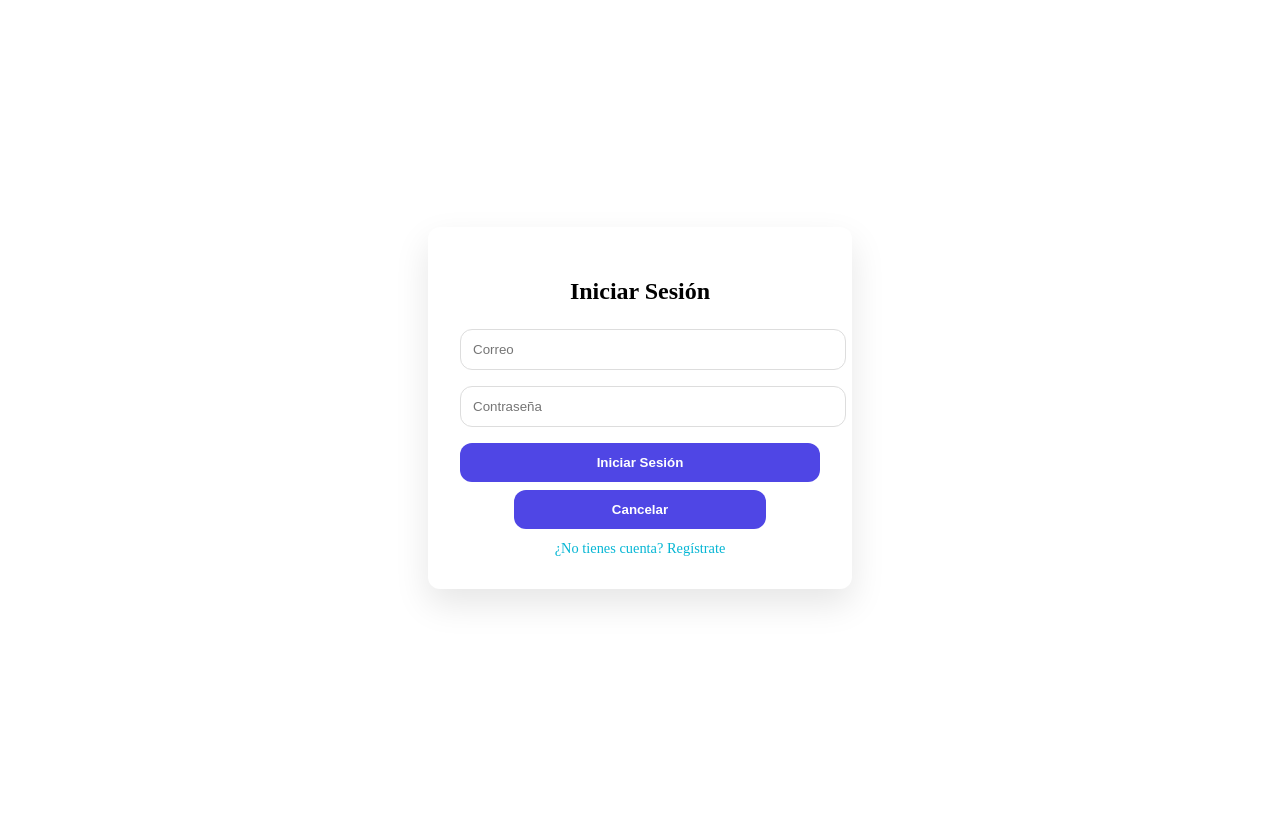
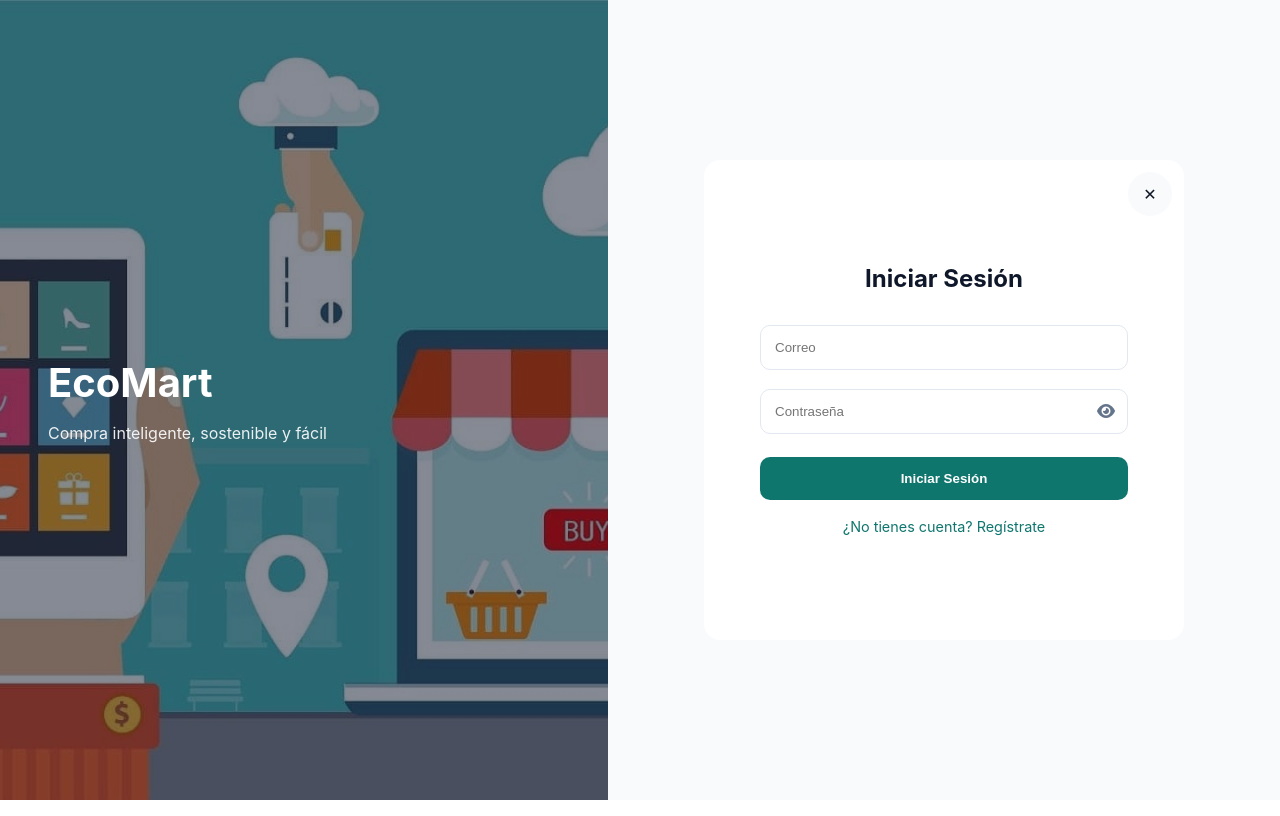
Before and after one commit to Anfeli52/EcoMart, a React (Vite) app in the folder Frontend/: page /login in a window 1280 px wide. Built offline with nearby package versions, Linux system fonts and the light colour scheme; no server answers.

Commit message:
✨ feat(auth): improve auth UI/UX with password validation, visibility toggle and layout fixes

```diff
--- a/Frontend/package.json
+++ b/Frontend/package.json
@@ -10,6 +10,7 @@
     "preview": "vite preview"
   },
   "dependencies": {
+    "@fortawesome/fontawesome-free": "^7.2.0",
     "axios": "^1.15.0",
     "jwt-decode": "^4.0.0",
     "react": "^19.2.4",
--- a/Frontend/src/index.css
+++ b/Frontend/src/index.css
@@ -1,66 +1,185 @@
-.auth-container {
-    height: 100vh;
+.auth-layout {
+  display: flex;
+  min-height: 100vh;
+  font-family: 'Inter', sans-serif;
+  width: 100%;
+}
+
+.auth-visual {
+  flex: 1;
+  background: url('./assets/auth-pict.jpeg') center/cover no-repeat;
+  position: relative;
+  display: none;
+  min-width: 0;
+}
+
+@media (min-width: 768px) {
+  .auth-visual {
+    display: block;
+  }
+}
+
+.auth-visual .overlay {
+  position: absolute;
+  inset: 0;
+  background: rgba(15, 23, 42, 0.5);
+  color: white;
+  display: flex;
+  flex-direction: column;
+  justify-content: center;
+  padding: 3rem;
+}
+
+.auth-visual .overlay h1 {
+  font-size: 2.5rem;
+  margin-bottom: 1rem;
+}
+
+.auth-visual .overlay p {
+  font-size: 1rem;
+  opacity: 0.9;
+}
+
+.auth-form-container {
+  flex: 1;
   display: flex;
   justify-content: center;
   align-items: center;
+  background: #f8fafc;
+  padding: 2rem;
 }
 
 .auth-form {
+  position: relative;
+  width: 100%;
+  max-width: 420px;
   background: white;
-  padding: 2rem;
-  border-radius: 12px;
-  width: 360px;
-  box-shadow: 0 15px 35px rgba(0, 0, 0, 0.1);
-  animation: fadeIn 0.4s ease-in-out;
+  padding: 3rem 2.5rem;
+  border-radius: 16px;
 
-  h2 {
-    text-align: center;
-    margin-bottom: 1.5rem;
+  min-height: 480px;
+  display: flex;
+  flex-direction: column;
+  justify-content: center;
+
+  box-shadow: none;
 }
 
-  input {
+@media (min-width: 1024px) {
+  .auth-form {
+    max-width: 480px;
+    padding: 3.5rem;
+  }
+}
+
+.auth-form h2 {
+  text-align: center;
+  margin-bottom: 2rem;
+  color: #0f172a;
+}
+
+.auth-form input {
   width: 100%;
-    margin-bottom: 1rem;
-    padding: 12px;
-    border-radius: 12px;
-    border: 1px solid #ddd;
+  margin-bottom: 1.2rem;
+  padding: 14px;
+  border-radius: 10px;
+  border: 1px solid #e2e8f0;
   transition: 0.2s;
 }
 
-  button {
-    width: 100%;
-    padding: 12px;
-    border: none;
-    border-radius: 12px;
-    background: #4f46e5;
-    color: white;
-    font-weight: bold;
-    cursor: pointer;
-    transition: 0.3s;
-  }
-  button:hover {
-      transform: translateY(-2px);
-      background: #4338ca;
+.auth-form input:focus {
+  outline: none;
+  border-color: #0f766e;
+  box-shadow: 0 0 0 3px rgba(15, 118, 110, 0.15);
 }
 
-
-.back-button {
-    display: flex;
-    justify-content: center;
-    width: 70%;
+.auth-form button[type="submit"] {
+  width: 100%;
+  padding: 14px;
+  border-radius: 10px;
+  border: none;
+  background: #0f766e;
+  color: white;
+  font-weight: 600;
+  cursor: pointer;
+  transition: 0.2s;
   margin-top: 0.5rem;
-    margin-left: auto;
-    margin-right: auto;
 }
 
-  .link {
+.auth-form button[type="submit"]:hover {
+  background: #115e59;
+}
+
+.auth-form .link {
   text-align: center;
-    margin-top: 10px;
+  margin-top: 16px;
+}
 
-    a {
-      color: #06b6d4;
+.auth-form .link a {
+  color: #0f766e;
+  font-size: 0.9rem;
   text-decoration: none;
-      font-size: 0.9rem;
+}
+
+.auth-form .link a:hover {
+  text-decoration: underline;
+}
+
+.icon-button {
+  position: absolute;
+  top: 12px;
+  right: 12px;
+  background: transparent;
+  border: none;
+  font-size: 1.2rem;
+  color: #64748b;
+  cursor: pointer;
+}
+
+.icon-button:hover {
+  color: #0f172a;
+}
+
+.error {
+  color: #ef4444;
+  font-size: 0.85rem;
+  text-align: center;
+  margin-bottom: 10px;
+}
+
+.input-group {
+  position: relative;
+  width: 100%;
+  margin-bottom: 1rem;
+  height: 44px;
+}
+
+.toggle-password {
+  position: absolute;
+  top: 50%;
+  right: 12px;
+  transform: translateY(-50%);
+
+  background: transparent;
+  border: none;
+  cursor: pointer;
+
+  color: #64748b;
+  font-size: 1rem;
+
+  display: flex;
+  align-items: center;
+  justify-content: center;
+
+  transition: 0.2s;
+
+  &:hover {
+    color: #0f172a;
+    transform: translateY(-50%) scale(1.1);
   }
 }
+* {
+  margin: 0;
+  padding: 0;
+  box-sizing: border-box;
 }
--- a/Frontend/src/main.tsx
+++ b/Frontend/src/main.tsx
@@ -1,5 +1,6 @@
 import ReactDOM from 'react-dom/client'
 import './index.css'
+import '@fortawesome/fontawesome-free/css/all.min.css';
 import App from './App.tsx'
 import { AuthProvider } from './context/AuthContext.tsx'
 
--- a/Frontend/src/pages/auth/Login.tsx
+++ b/Frontend/src/pages/auth/Login.tsx
@@ -4,14 +4,16 @@
 import type { LoginData } from "../../types/types";
 
 const Login = () => {
-    const auth  = useContext(AuthContext);
+    const auth = useContext(AuthContext);
     const navigate = useNavigate();
 
-    if(!auth){
+    if (!auth) {
         throw new Error("AuthContext no disponible");
     }
 
     const { login } = auth;
+    const [errorMsg, setErrorMsg] = useState<string | null>(null);
+    const [showPassword, setShowPassword] = useState(false);
     const [form, setForm] = useState<LoginData>({
         correo: "",
         password: ""
@@ -31,26 +33,55 @@
             navigate("/")
         } catch (error: unknown) {
             if (error instanceof Error) {
-                alert(error.message);
+                setErrorMsg(error.message);
             } else {
-                alert("Error en el inicio de sesión");
+                setErrorMsg("Error en el inicio de sesión");
             }
         }
     }
 
     return (
-        <div className="auth-container">
+        <div className="auth-layout">
+
+            <div className="auth-visual">
+                <div className="overlay">
+                    <h1>EcoMart</h1>
+                    <p>Compra inteligente, sostenible y fácil</p>
+                </div>
+            </div>
+
+            <div className="auth-form-container">
                 <form className="auth-form" onSubmit={handleSubmit}>
+
+                    <button
+                        type="button"
+                        className="icon-button"
+                        onClick={() => navigate("/")}
+                    >
+                        ✕
+                    </button>
+
                     <h2>Iniciar Sesión</h2>
+
+                    {errorMsg && <p className="error">{errorMsg}</p>}
+
                     <input type="email" name="correo" placeholder="Correo" onChange={handleChange} required />
-                <input type="password" name="password" placeholder="Contraseña" onChange={handleChange} required />
+                    <div className="input-group">
+                        <input type={showPassword ? "text" : "password"} name="password" placeholder="Contraseña" onChange={handleChange} required />
+                        <button type="button" className="toggle-password" onClick={() => setShowPassword(!showPassword)}>
+                            <i className={`fa ${showPassword ? "fa-eye-slash" : "fa-eye"}`}></i>
+                        </button>
+                    </div>
+
                     <button type="submit">Iniciar Sesión</button>
-                <button type="button" className="back-button" onClick={() => navigate("/")}>Cancelar</button>
+
                     <div className="link">
                         <Link to="/register">¿No tienes cuenta? Regístrate</Link>
                     </div>
                 </form>
             </div>
+
+        </div>
     )
 }
 
--- a/Frontend/src/pages/auth/Register.tsx
+++ b/Frontend/src/pages/auth/Register.tsx
@@ -1,8 +1,7 @@
 import { useState, type ChangeEvent, type FormEvent } from "react";
 import { registerUser } from "../../services/auth/authService";
 import type { RegisterData } from "../../types/types";
-import { useNavigate } from "react-router-dom";
-import { Link } from "react-router-dom";
+import { useNavigate, Link } from "react-router-dom";
 
 const Register = () => {
 
@@ -14,41 +13,92 @@
         password: "",
         direccion_envio: ""
     });
+    const [errorMsg, setErrorMsg] = useState<string | null>(null);
+    const [confirmPassword, setConfirmPassword] = useState("");
+    const [showPassword, setShowPassword] = useState(false);
+    const [showConfirmPassword, setShowConfirmPassword] = useState(false);
 
     const handleChange = (e: ChangeEvent<HTMLInputElement>) => {
+        const { name, value } = e.target
+        if (name === "confirmPassword") {
+            setConfirmPassword(value)
+        } else {
             setForm({
                 ...form,
-            [e.target.name]: e.target.value
+                [name]: value
             })
+        }
     }
 
     const handleSubmit = async (e: FormEvent<HTMLFormElement>) => {
         e.preventDefault();
+        if (form.password !== confirmPassword) {
+            setErrorMsg("Las contraseñas no coinciden")
+            return
+        }
         try {
-            const response = await registerUser(form);
-            alert(response.message || "Registro exitoso");
+            await registerUser(form);
             navigate("/login");
         } catch (error: unknown) {
             if (error instanceof Error) {
-                alert(error.message);
+                setErrorMsg(error.message);
             } else {
-                alert("Error en el registro");
+                setErrorMsg("Error en el registro");
             }
         }
     }
 
     return (
-        <div className="auth-container">
+        <div className="auth-layout">
+
+            <div className="auth-visual">
+                <div className="overlay">
+                    <h1>EcoMart</h1>
+                    <p>Únete y empieza a comprar sin límites</p>
+                </div>
+            </div>
+
+            <div className="auth-form-container">
                 <form className="auth-form" onSubmit={handleSubmit}>
-                <h2>Registro de Usuario</h2>
+
+                    <button type="button" className="icon-button" onClick={() => navigate("/")}>✕</button>
+
+                    <h2>Crear Cuenta</h2>
+
+                    {errorMsg && <p className="error">{errorMsg}</p>}
+
+
                     <input type="text" name="nombre" placeholder="Nombre" onChange={handleChange} required />
+
                     <input type="email" name="correo" placeholder="Correo" onChange={handleChange} required />
-                <input type="password" name="password" placeholder="Contraseña" onChange={handleChange} required />
-                <input type="text" name="direccion_envio" placeholder="Dirección de Envío" onChange={handleChange} required />
+
+                    <div className="input-group">
+                        <input type={showPassword ? "text" : "password"} name="password" placeholder="Contraseña" onChange={handleChange} required />
+                        <button type="button" className="toggle-password" onClick={() => setShowPassword(!showPassword)}>
+                            <i className={`fa ${showPassword ? "fa-eye-slash" : "fa-eye"}`}></i>
+                        </button>
+                    </div>
+
+                    <div className="input-group">
+                        <input type={showConfirmPassword ? "text" : "password"} name="confirmPassword" placeholder="Confirma tu contraseña" onChange={handleChange} required />
+                        <button type="button" className="toggle-password" onClick={() => setShowConfirmPassword(!showConfirmPassword)}>
+                            <i className={`fa ${showConfirmPassword ? "fa-eye-slash" : "fa-eye"}`}></i>
+                        </button>
+                    </div>
+                    {form.password && confirmPassword && form.password !== confirmPassword && (
+                        <p className="error">Las contraseñas no coinciden</p>
+                    )}
+                    <input type="text" name="direccion_envio" placeholder="Dirección de envío" onChange={handleChange} />
+
                     <button type="submit">Registrarse</button>
-                <button type="button" className="back-button" onClick={() => navigate("/")}>Cancelar</button>
-                <div className="link"><Link to="/login">¿Ya tienes una cuenta? Inicia sesión</Link></div>
+
+                    <div className="link">
+                        <Link to="/login">
+                            ¿Ya tienes cuenta? Inicia sesión
+                        </Link>
+                    </div>
                 </form>
+            </div>
         </div>
     )
 }
```
Also changed, not shown: Frontend/src/assets/auth-pict.jpeg (added), 1 other file (tests, documents, lock files or other folders). Lines whose indentation alone changed are shown as unchanged.
